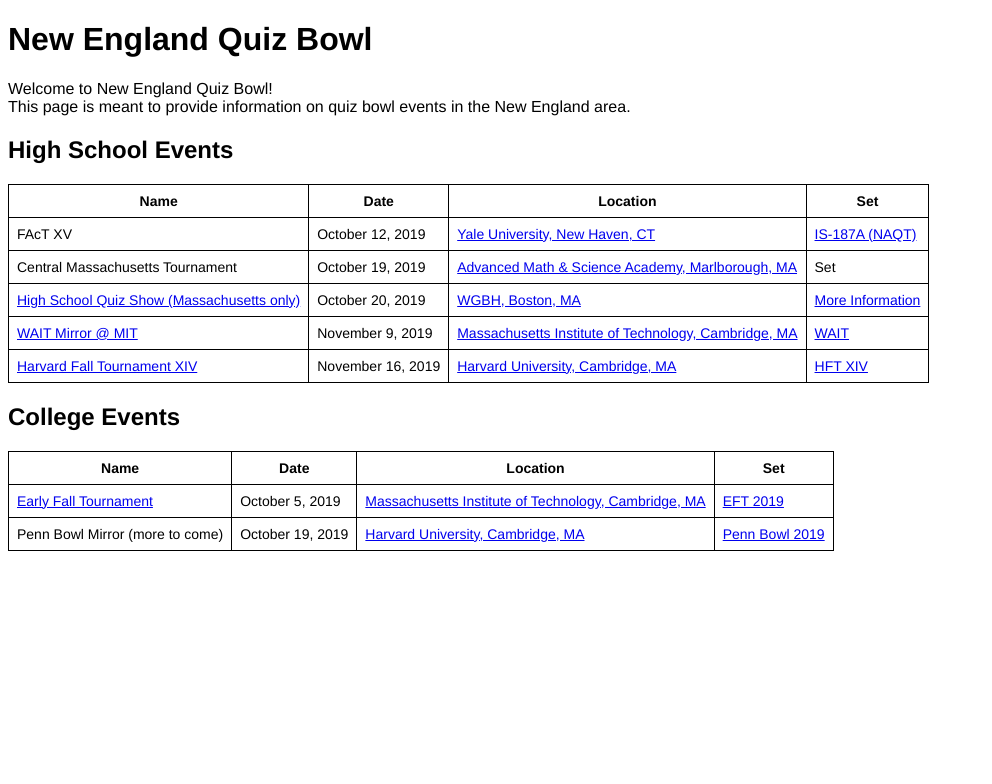
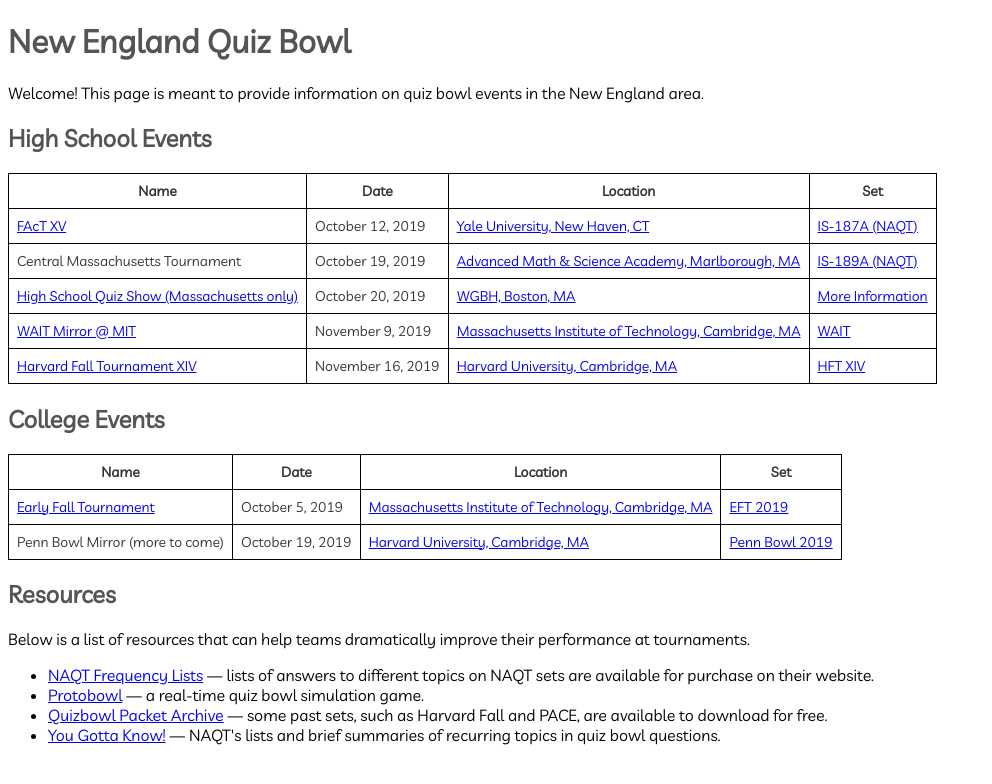
Before and after one commit to vcpavao/nequizbowl, a plain HTML site: page index.html in a window 1280 px wide. Shown: the whole page, without its empty margins (0-992 px from the left). Drawn offline with Linux system fonts and the light colour scheme.

Commit message:
Update v1.0.1
New font, added resources

```diff
--- a/index.html
+++ b/index.html
@@ -1,6 +1,7 @@
 <!DOCTYPE html>
 <html lang="en" dir="ltr">
   <head>
+    <link href="https://fonts.googleapis.com/css?family=Livvic&display=swap" rel="stylesheet">
     <link rel="stylesheet" type="text/css" href="styles/styles.css">
     <scripts src="scripts/scripts.js">
     <meta charset="utf-8">
@@ -9,16 +10,15 @@
   <body>
     <h1 class="header">New England Quiz Bowl</h1>
 
-    <p class="description">Welcome to New England Quiz Bowl!
-      <br/>This page is meant to provide information on quiz bowl events in the New England area.</p>
+    <p class="description">Welcome! This page is meant to provide information on quiz bowl events in the New England area.</p>
     <span class="section">
-      <h2>High School Events</h2>
+      <h2 class="header">High School Events</h2>
       <table class="hovertable">
         <tr>
           <th>Name</th><th>Date</th><th>Location</th><th>Set</th>
         </tr>
         <tr onmouseover="this.style.backgroundColor='#ffff66';" onmouseout="this.style.backgroundColor='#FFFFFF';">
-          <td>FAcT XV</td>
+          <td><a href="https://hsquizbowl.org/forums/viewtopic.php?f=1&t=23089">FAcT XV</a></td>
           <td>October 12, 2019</td>
           <td><a href="https://goo.gl/maps/zPYUiRw69NRxxG5P8">Yale University, New Haven, CT</a></td>
           <td><a href="https://www.naqt.com/samples/">IS-187A (NAQT)</a></td>
@@ -27,7 +27,7 @@
           <td>Central Massachusetts Tournament</td>
           <td>October 19, 2019</td>
           <td><a href="https://goo.gl/maps/3UfNbj4So3LAqEt98">Advanced Math & Science Academy, Marlborough, MA</a></td>
-          <td>Set</td>
+          <td><a href="https://www.naqt.com/samples/">IS-189A (NAQT)</a></td>
         </tr>
         <tr onmouseover="this.style.backgroundColor='#ffff66';" onmouseout="this.style.backgroundColor='#FFFFFF';">
           <td><a href="https://www.wgbh.org/high-school-quiz-show">High School Quiz Show (Massachusetts only)</a></td>
@@ -50,7 +50,7 @@
       </table>
     </span>
     <span class="section">
-      <h2>College Events</h2>
+      <h2 class="header">College Events</h2>
       <table class="hovertable">
         <tr>
           <th>Name</th><th>Date</th><th>Location</th><th>Set</th>
@@ -69,5 +69,15 @@
         </tr>
       </table>
     </span>
+    <span class="section">
+      <h2 class="header">Resources</h2>
+      <p>Below is a list of resources that can help teams dramatically improve their performance at tournaments.</p>
+      <ul>
+        <li><a href="https://www.naqt.com/frequency-lists/">NAQT Frequency Lists</a> &#8212; lists of answers to different topics on NAQT sets are available for purchase on their website.</li>
+        <li><a href="https://protobowl.com/">Protobowl</a> &#8212; a real-time quiz bowl simulation game.</li>
+        <li><a href="http://quizbowlpackets.com/">Quizbowl Packet Archive</a> &#8212; some past sets, such as Harvard Fall and PACE, are available to download for free.</li>
+        <li><a href="https://www.naqt.com/you-gotta-know/">You Gotta Know!</a> &#8212; NAQT's lists and brief summaries of recurring topics in quiz bowl questions.</li>
+      </ul>
+    </span>
   </body>
 </html>
--- a/styles/styles.css
+++ b/styles/styles.css
@@ -1,10 +1,9 @@
 * {
-  font-family: Helvetica;
-  color: black;
+  font-family: 'Livvic', sans-serif;
 }
 
 .header {
-
+  color: #545454;
 }
 
 a {
```
